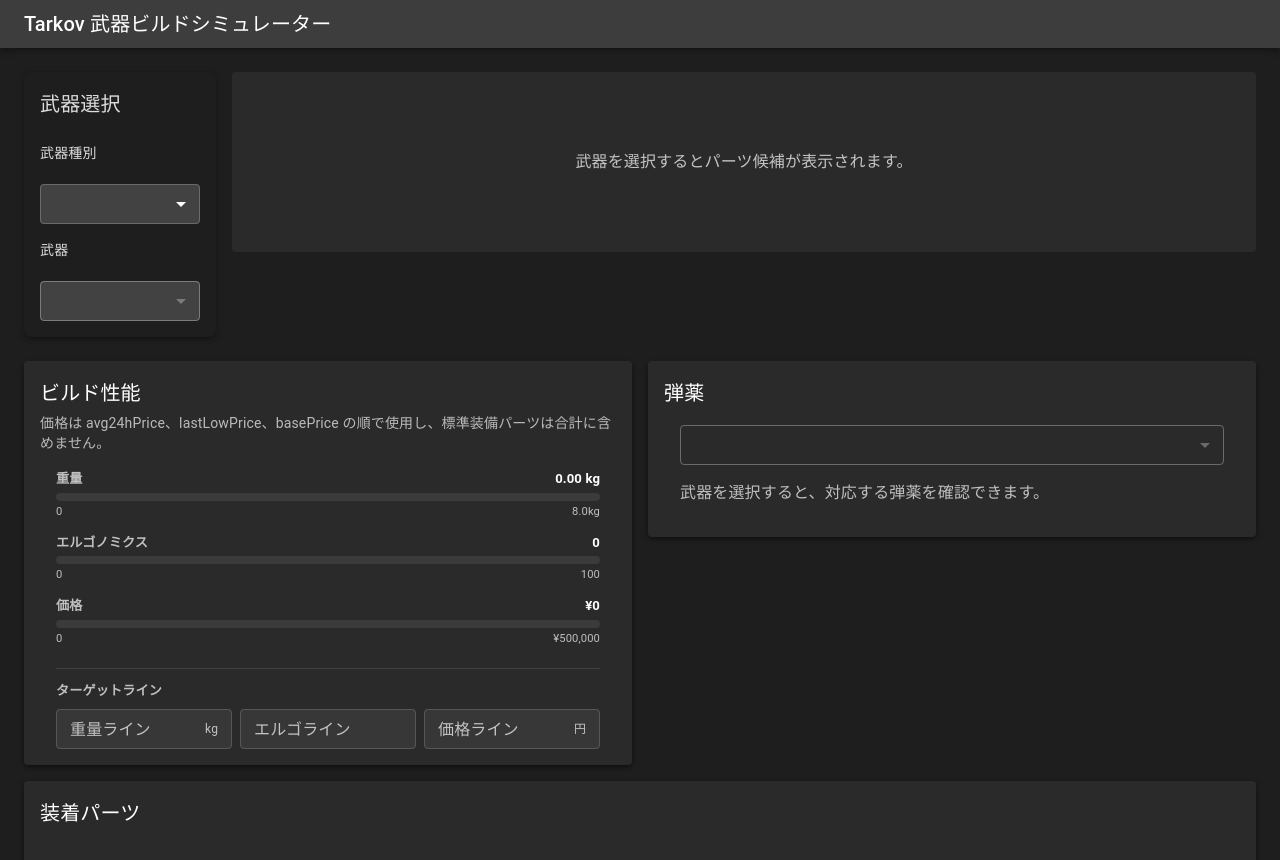
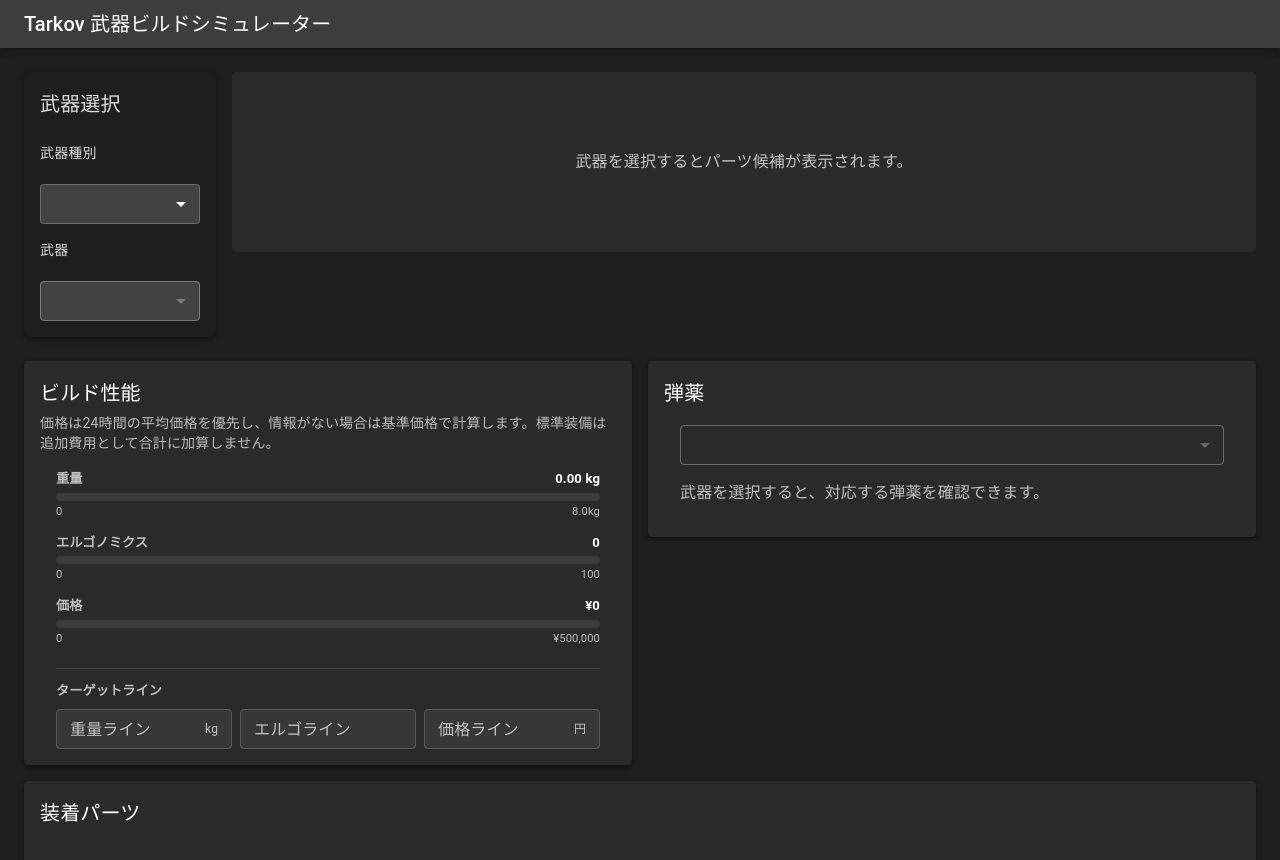
Before and after one commit to apple-head8/tarkov_weapon_sim, a React (Create React App) app in the folder frontend/: page / in a window 1280 px wide. Shown: the top 860 px of the page. Built offline with nearby package versions, Linux system fonts and the light colour scheme.

Commit message:
画面に表示している文言からプロパティを削除

```diff
--- a/frontend/src/components/WeaponBuildSimulator/WeaponStatus.js
+++ b/frontend/src/components/WeaponBuildSimulator/WeaponStatus.js
@@ -192,7 +192,7 @@
                 variant="body2"
                 sx={{ mt: 0.5, color: "rgba(255,255,255,0.68)" }}
             >
-                価格は avg24hPrice、lastLowPrice、basePrice の順で使用し、標準装備パーツは合計に含めません。
+                価格は24時間の平均価格を優先し、情報がない場合は基準価格で計算します。標準装備は追加費用として合計に加算しません。
             </Typography>
             <Box
                 sx={{
@@ -243,7 +243,7 @@
                             onChange={(event) =>
                                 handleThresholdChange(
                                     item.key,
-                                    event.target.value
+                                    event.target.value,
                                 )
                             }
                             slotProps={{
```
